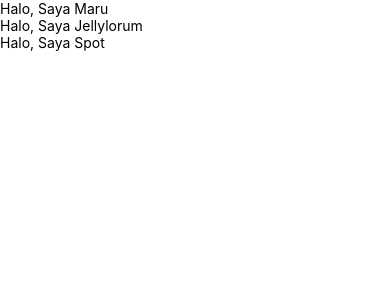
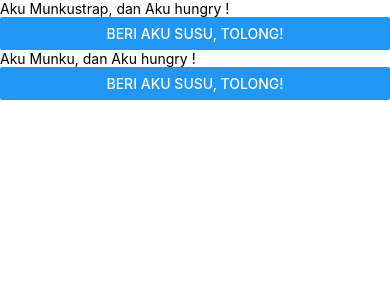
Before and after one commit to nunu2331/belajar-reactnative, a React Native app: screen / in a window 390 px wide. Shown: the top 300 px of the page. Built offline with nearby package versions, Linux system fonts and the light colour scheme.

Commit message:
belajar true false hungry

```diff
--- a/App.js
+++ b/App.js
@@ -1,24 +1,31 @@
-import  React from 'react'
-import { Text, View } from 'react-native'
+import  React, {useState} from "react"
+import { Button, Text, View } from "react-native"
 
 const Cat = (props) => {
+  const [isHungry, setIsHungry] = useState(true)
+
   return (
     <View>
       <Text>
-        Halo, Saya {props.name}
+        Aku {props.name}, dan Aku {isHungry ? "hungry" : "full"} !
       </Text>
+      <Button
+        onPress={() => {
+          setIsHungry(false)
+        }}
+        disabled={!isHungry}
+        title={isHungry? "Beri aku susu, tolong!" : "Makasih gannnnn!"}
+      />
     </View>
   )
 }
 
 const Cafe = () => {
   return (
-    <View>
-      <Cat name = "Maru"/>
-      <Cat name = "Jellylorum"/>
-      <Cat name = "Spot"/>
-    </View>
+    <>
+      <Cat name="Munkustrap"/>
+      <Cat name="Munku"/>
+    </>
   )
 }
-
 export default Cafe
```
